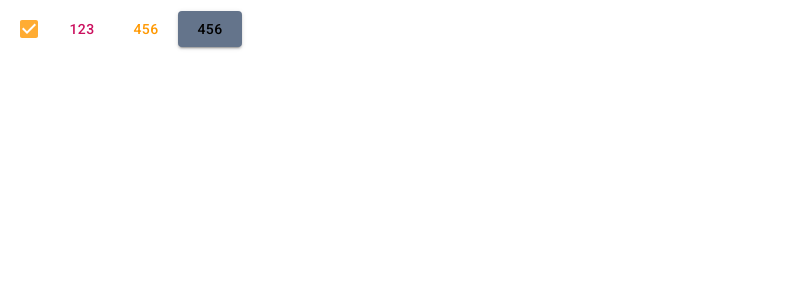
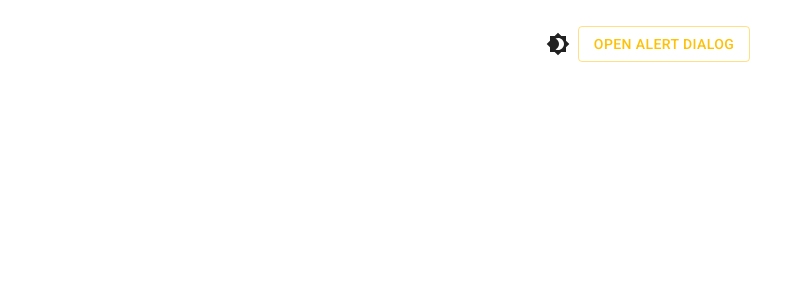
Before and after one commit to Luwengier/material-ui-scaffold, a React (Create React App) app: page / in a window 1280 px wide. Shown: the top 300 px of the page, without its empty margins (0-793 px from the left). Built offline with nearby package versions, Linux system fonts and the light colour scheme.

Commit message:
Finish dialog life circle demo

```diff
--- a/src/components/App.js
+++ b/src/components/App.js
@@ -1,27 +1,31 @@
 import React from 'react'
-import { Checkbox, Button } from '@mui/material'
-import { styled } from '@mui/material/styles'
-
-const CustomCheckbox = styled(Checkbox)(({ theme }) => ({
-  color: theme.palette.secondary.dark,
-  '&.Mui-checked': {
-    color: theme.palette.secondary.light,
-  },
-}))
+import { Box } from '@mui/system'
+import ColorModeRadio from './ColorModeRadio'
+import withCustomizedTheme from './withCustomizedTheme'
+import MyTest from './MyTest'
 
 
 class App extends React.Component {
 
   render() {
     return (
-      <div>
-        <CustomCheckbox defaultChecked />
-        <Button>123</Button>
-        <Button color="secondary">456</Button>
-        <Button color="neutral" variant="contained">456</Button>
-      </div>
+      <Box
+        sx={{
+          display: 'flex',
+          width: '100%',
+          alignItems: 'center',
+          justifyContent: 'center',
+          bgcolor: 'background.default',
+          color: 'text.primary',
+          borderRadius: 1,
+          p: 3,
+        }}
+      >
+        <ColorModeRadio />
+        <MyTest />
+      </Box>
     )
   }
 }
 
-export default App
+export default withCustomizedTheme(App)
--- /dev/null
+++ b/src/components/ColorModeRadio.js
@@ -0,0 +1,19 @@
+import React from 'react'
+import { IconButton } from '@mui/material'
+import { useTheme } from '@mui/material/styles'
+import Brightness4Icon from '@mui/icons-material/Brightness4'
+import Brightness7Icon from '@mui/icons-material/Brightness7'
+import ColorModeContext from '../contexts/ColorModeContext'
+
+const ColorModeRadio = () => {
+  const theme = useTheme()
+  const colorMode = React.useContext(ColorModeContext)
+
+  return (
+    <IconButton sx={{ ml: 1 }} onClick={colorMode.toggleColorMode} color="inherit">
+      {theme.palette.mode === 'dark' ? <Brightness7Icon /> : <Brightness4Icon />}
+    </IconButton>
+  )
+}
+
+export default ColorModeRadio
--- /dev/null
+++ b/src/components/DialogTest/LifeCircleDialog.js
@@ -0,0 +1,55 @@
+import * as React from 'react'
+import Button from '@mui/material/Button'
+import Dialog from '@mui/material/Dialog'
+import DialogActions from '@mui/material/DialogActions'
+import DialogContent from '@mui/material/DialogContent'
+import DialogContentText from '@mui/material/DialogContentText'
+import DialogTitle from '@mui/material/DialogTitle'
+import Slide from '@mui/material/Slide';
+
+const Transition = React.forwardRef(function Transition(props, ref) {
+  return <Slide direction="up" ref={ref} {...props} />;
+});
+
+export default function LifeCircleDialog(props) {
+  const { open, handleClose, setIsIn } = props
+
+  React.useEffect(() => {
+    console.log('Mounted')
+    return () => {
+      console.log('Unmounted')
+    }
+  }, [])
+
+  return (
+    <Dialog
+      open={open}
+      onClose={handleClose}
+      TransitionComponent={Transition}
+      TransitionProps={{
+        onExited: () => {
+          console.log('exit')
+          setIsIn(false)
+        }
+      }}
+      aria-labelledby="alert-dialog-title"
+      aria-describedby="alert-dialog-description"
+    >
+      <DialogTitle id="alert-dialog-title">
+        {"Use Google's location service?"}
+      </DialogTitle>
+      <DialogContent>
+        <DialogContentText id="alert-dialog-description">
+          Let Google help apps determine location. This means sending anonymous
+          location data to Google, even when no apps are running.
+        </DialogContentText>
+      </DialogContent>
+      <DialogActions>
+        <Button onClick={handleClose}>Disagree</Button>
+        <Button onClick={handleClose} autoFocus>
+          Agree
+        </Button>
+      </DialogActions>
+    </Dialog>
+  );
+}
--- /dev/null
+++ b/src/components/MyTest.js
@@ -0,0 +1,39 @@
+import React from 'react'
+import { Button } from '@mui/material'
+import LifeCircleDialog from './DialogTest/LifeCircleDialog'
+
+const MyTest = props => {
+  const [open, setOpen] = React.useState(false)
+  const [isIn, setIsIn] = React.useState(false)
+
+  const handleClickOpen = () => {
+    setIsIn(true)
+    setOpen(true)
+  }
+
+  const handleClose = () => {
+    setOpen(false)
+    // setIsIn(false)
+  }
+
+  return (
+    <div>
+      <Button variant="outlined" onClick={handleClickOpen}>
+        Open alert dialog
+      </Button>
+      {
+        isIn
+          ? (
+            <LifeCircleDialog
+              open={open}
+              handleClose={handleClose}
+              setIsIn={setIsIn}
+            />
+          )
+          : null
+      }
+    </div>
+  )
+}
+
+export default MyTest
--- /dev/null
+++ b/src/components/withCustomizedTheme.js
@@ -0,0 +1,72 @@
+import React, { useState, useMemo } from 'react'
+import { ThemeProvider, createTheme } from '@mui/material/styles'
+import { useMediaQuery, CssBaseline } from '@mui/material'
+import { amber, brown, teal, grey } from '@mui/material/colors';
+import ColorModeContext from '../contexts/ColorModeContext'
+
+const getDesignTokens = (mode) => ({
+  palette: {
+    mode,
+    primary: {
+      // ...amber,
+      main: amber[500],
+      ...(mode === 'dark' && {
+        main: teal[500],
+      }),
+    },
+    ...(mode === 'dark' && {
+      background: {
+        default: brown[900],
+        paper: brown[900],
+      },
+    }),
+    text: {
+      ...(mode === 'light'
+        ? {
+          primary: grey[900],
+          secondary: grey[800],
+        }
+        : {
+          primary: '#fff',
+          secondary: grey[500],
+        }),
+    },
+  },
+})
+
+const withCustomizedTheme = ChildComponent => {
+  const ComposedComponent = props => {
+    const [mode, setMode] = useState(
+      useMediaQuery('(prefers-color-scheme: dark)')
+        ? 'dark'
+        : 'light'
+    )
+
+    const colorMode = useMemo(
+      () => ({
+        toggleColorMode: () => {
+          setMode((prevMode) => (prevMode === 'light' ? 'dark' : 'light'))
+        }
+      }), []
+    )
+
+    const theme = useMemo(
+      () => (
+        createTheme(getDesignTokens(mode))
+      ), [mode]
+    )
+
+    return (
+      <ColorModeContext.Provider value={colorMode}>
+        <ThemeProvider theme={theme}>
+          <CssBaseline />
+          <ChildComponent {...props} />
+        </ThemeProvider>
+      </ColorModeContext.Provider>
+    );
+  }
+
+  return ComposedComponent
+}
+
+export default withCustomizedTheme
--- /dev/null
+++ b/src/contexts/ColorModeContext.js
@@ -0,0 +1,3 @@
+import React from 'react'
+
+export default React.createContext({ toggleColorMode: () => { } })
--- a/src/index.js
+++ b/src/index.js
@@ -1,30 +1,13 @@
 import React from 'react'
 import ReactDOM from 'react-dom'
-import { ThemeProvider, createTheme } from '@mui/material/styles'
-import { orange } from '@mui/material/colors';
 import App from './components/App'
 import '@fontsource/roboto/300.css'
 import '@fontsource/roboto/400.css'
 import '@fontsource/roboto/500.css'
 import '@fontsource/roboto/700.css'
 
-const theme = createTheme({
-  palette: {
-    primary: {
-      main: '#cb115f',
-    },
-    secondary: {
-      main: orange[500],
-    },
-    neutral: {
-      main: '#64748B',
-    },
-  },
-})
 
 ReactDOM.render(
-  <ThemeProvider theme={theme}>
-    <App />
-  </ThemeProvider>,
+  <App />,
   document.querySelector('#root')
 )
```
